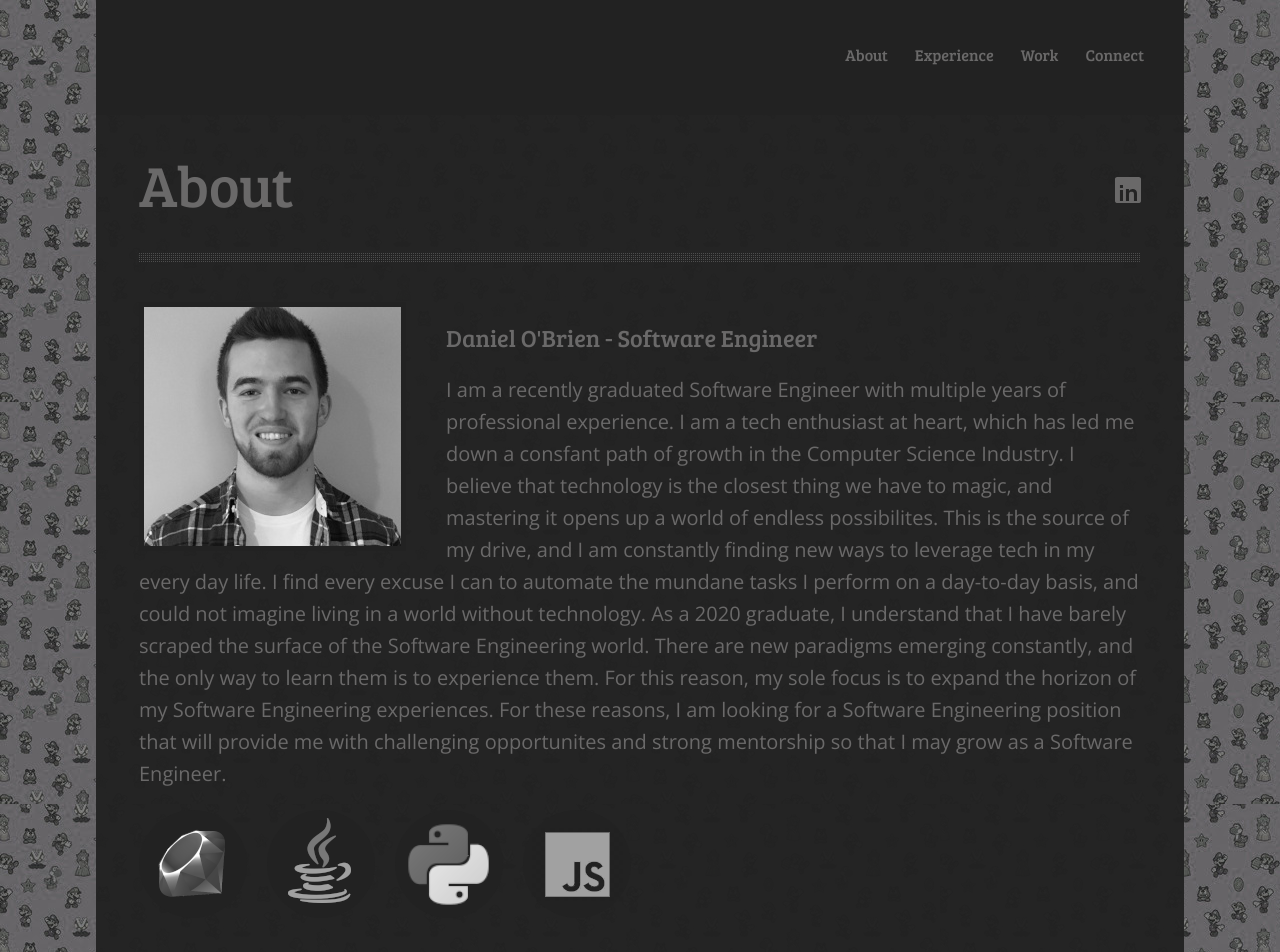
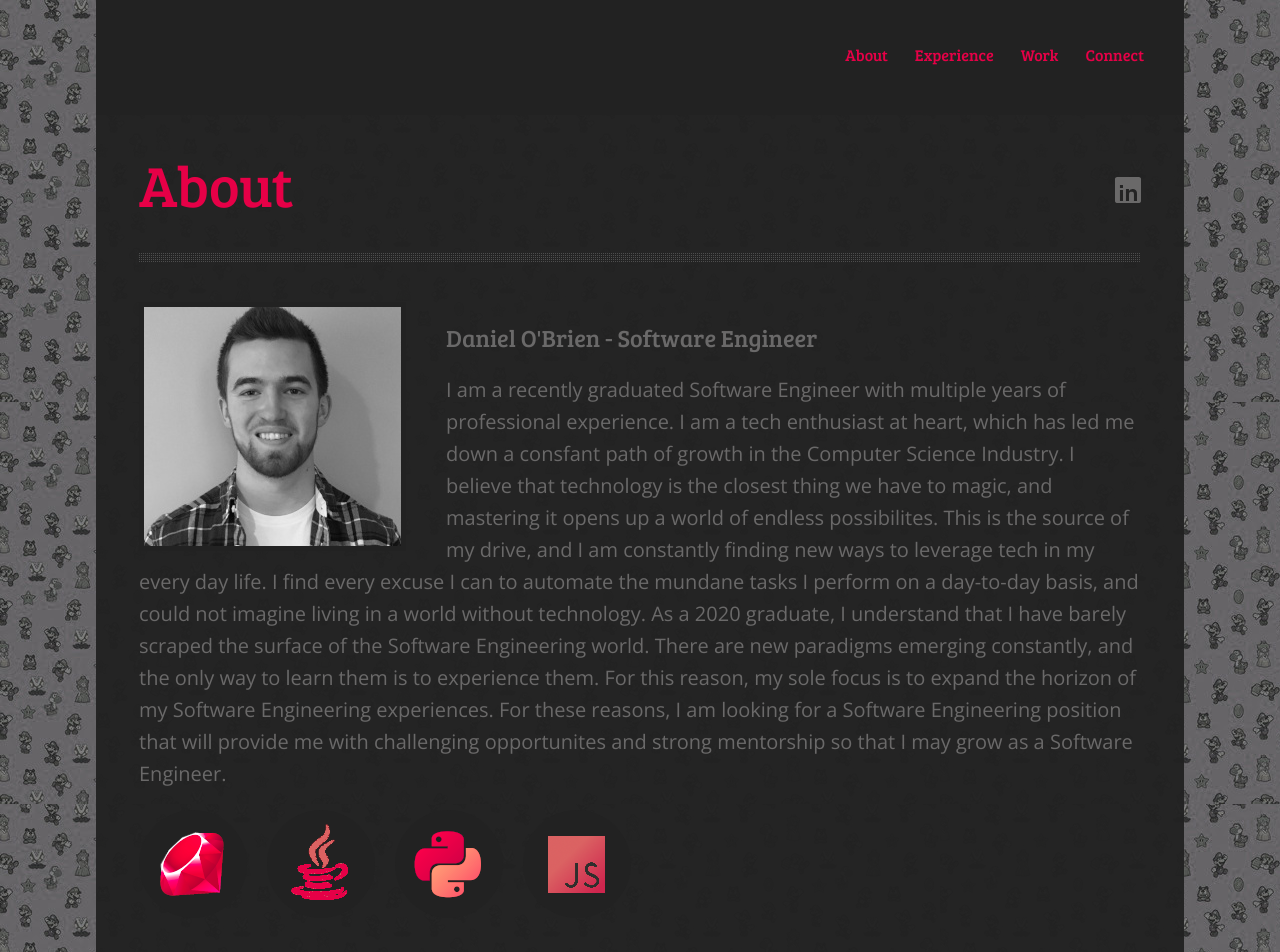
Before and after one commit to danielobrien3/danielobrien3.github.io, a plain HTML site: page index.html in a window 1280 px wide. Shown: the top 952 px of the page. Drawn offline with nearby package versions, Linux system fonts and the light colour scheme.

Commit message:
recolored icons

```diff
--- a/styles.css
+++ b/styles.css
@@ -4,11 +4,11 @@ body{
 	font: 400 20px/32px 'Open Sans', Verdana, Helvetica, sans-serif;
 	color:#6a6969;
 }
-h1{font: 400 58px/60px 'Bree Serif', Georgia, serif; color:#6a6969;}
+h1{font: 400 58px/60px 'Bree Serif', Georgia, serif; color:#e60047;}
 h2{font: 400 24px/32px 'Bree Serif', Georgia, serif; color:#6a6969;}
 h3{font: 400 14px/16px 'Bree Serif', Georgia, serif; color:#6a6969;}
 ul{margin:0px; padding:0px;}
-a {text-decoration:none; color:#6a6969;}
+a {text-decoration:none; color:#e60047;}
 a:hover {color:#979797;}
 a img{border:0px;}
 
@@ -86,10 +86,10 @@ a img{border:0px;}
 	float:left;
 	margin-right:20px;
 }
-#about .content #service-icons li.services-design{background:url(images/greyscaleruby.png) no-repeat;}
-#about .content #service-icons li.services-mobile{background:url(images/greyscalejava.png) no-repeat;}
-#about .content #service-icons li.services-film{background:url(images/greyscalepython.png) no-repeat;}
-#about .content #service-icons li.services-photo{background:url(images/greyscalejavascript.png) no-repeat;}
+#about .content #service-icons li.services-design{background:url(images/redruby.png) no-repeat;}
+#about .content #service-icons li.services-mobile{background:url(images/redjava.png) no-repeat;}
+#about .content #service-icons li.services-film{background:url(images/redpython.png) no-repeat;}
+#about .content #service-icons li.services-photo{background:url(images/redjavascript.png) no-repeat;}
 
 /****************************************************/
 /* EXPERIENCE SECTION */
```
Also changed, not shown: images/redjava.png (added), images/redjavacsript.png (added), images/redjavascript.png (added), images/redpython.png (added), images/redruby.png (added), 1 other file.
